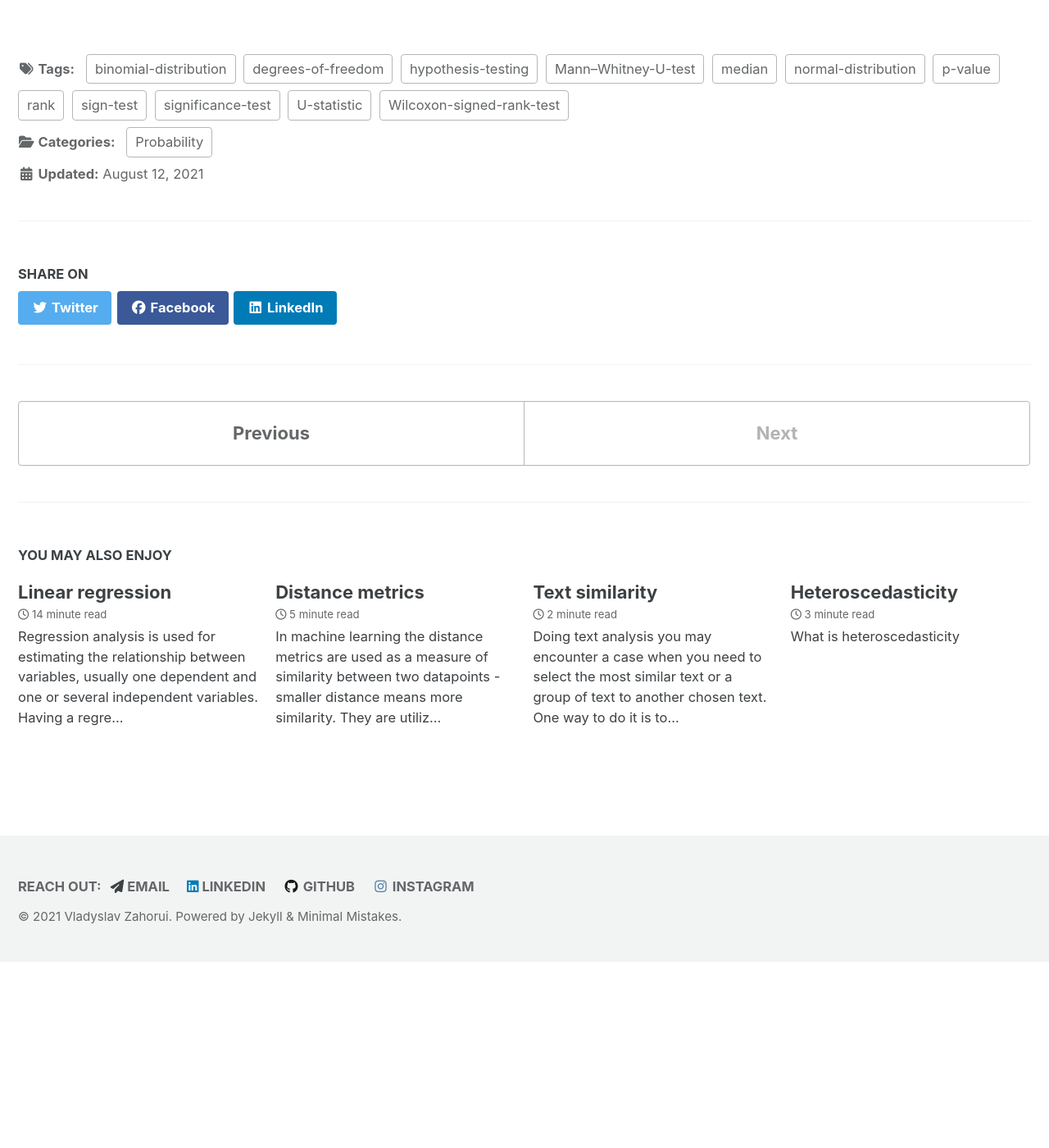
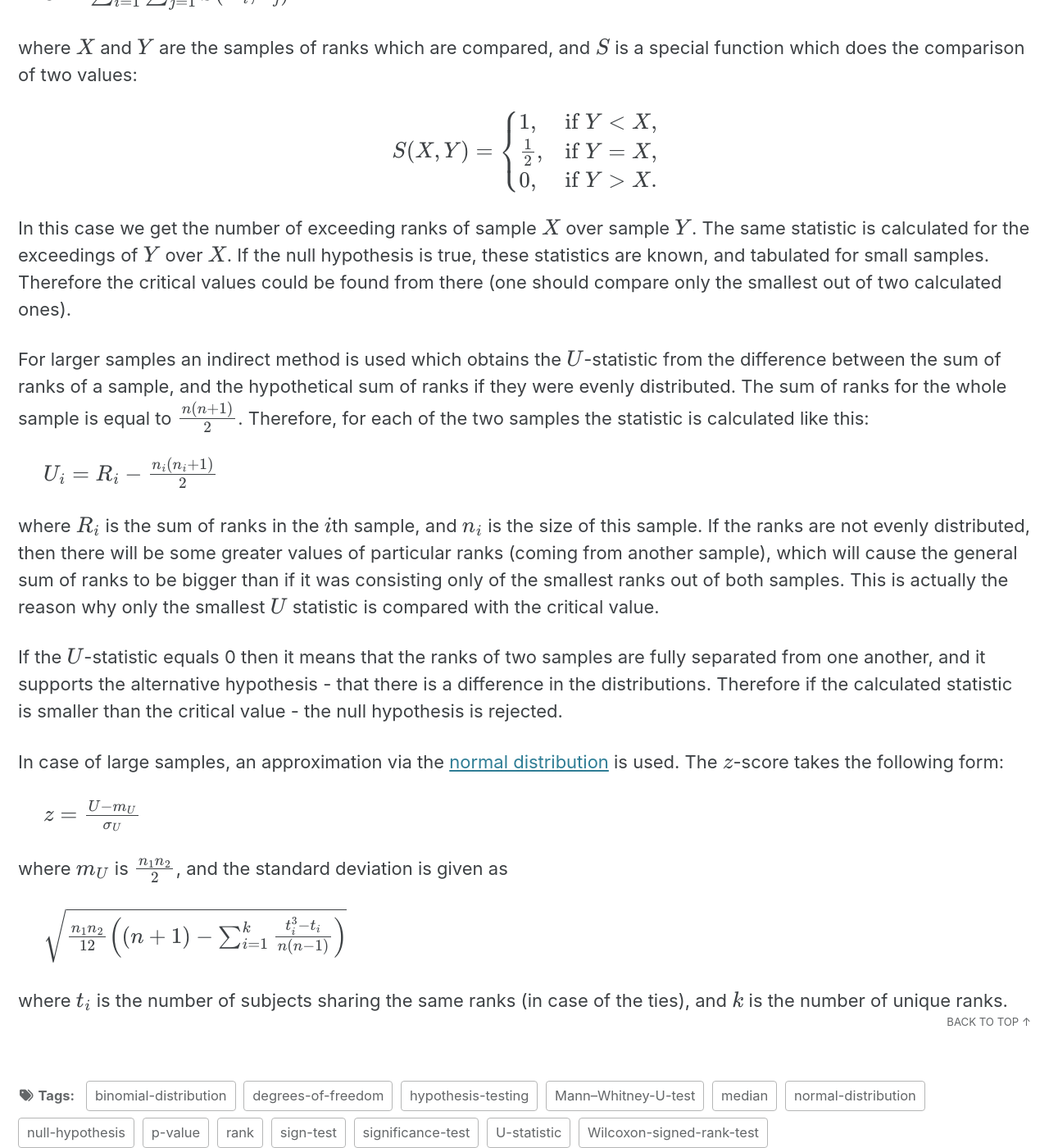
Before and after one commit to vzahorui/vzahorui.github.io, a Jekyll site: the page built from _posts/2021-06-06-hypothesis-test-non-parametric-statistics.md, in a window 1280 px wide and 1400 px high, scrolled down 3358 px. Shown: the whole window at 82% size. Built offline with Jekyll 4.4.1, drawn with Linux system fonts in a browser that asks for light colours; cached includes are drawn as plain includes; nearby versions of some CDN libraries; formulas are drawn with MathJax 3; before the commit the page ends 4532 px from its top, so only the background shows below that; some of the changed text lies outside the part shown.

Commit message:
added mann_witney test

```diff
--- a/_posts/2021-06-06-hypothesis-test-non-parametric-statistics.md
+++ b/_posts/2021-06-06-hypothesis-test-non-parametric-statistics.md
@@ -3,8 +3,8 @@ layout: single
 title: "Hypothesis test non-parametric statistics"
 description: "overview of test statistics: when to use each"
 category: "Probability"
-tags: degrees-of-freedom significance-test hypothesis-testing p-value normal-distribution binomial-distribution median sign-test Wilcoxon-signed-rank-test rank Mann–Whitney-U-test U-statistic
-date: 2021-08-12
+tags: degrees-of-freedom significance-test hypothesis-testing p-value normal-distribution binomial-distribution median sign-test Wilcoxon-signed-rank-test rank Mann–Whitney-U-test U-statistic null-hypothesis
+date: 2021-08-14
 ---
 
 This is an overview of the most commonly used non-parametric statistics in [hypothesis testing]({{ site.baseurl }}{% link _posts/2021-01-21-hypothesis-testing.md %}) explaining when to use each. Unlike the [parametric counterparts]({{ site.baseurl }}{% link _posts/2021-03-22-hypothesis-test-parametric-statistics.md %}), these tests do not assume that the data is [normally distributed]({{ site.baseurl }}{% link _posts/2021-03-27-statistical-distributions.md %}#normal_distribution), and therefore do not make use of its parameters, such as the mean and the variance.
@@ -13,8 +13,16 @@ The benefit of not assuming the normal distribution of the data in the non-param
 
 ## In this article
 
+* [One sample or two paired samples](#one_or_two_paired)
+  * [Sign test](#sign_test)
+  * [Wilcoxon signed-rank test](#wilcoxon_test)
+* [Two independent samples](#two_independent_samples)
+  * [Mann–Whitney U test](#mann_witney_test)
+
+<div id='one_or_two_paired'/>
 ## One sample or two paired samples
 
+<div id='sing_test'/>
 ### Sign test
 
 This test uses the median of a sample as a central tendency metric, and the null hypothesis is constructed as the median being equal to some constant $\theta$.
@@ -36,7 +44,9 @@ For example we want to know whether a new method of training causes improvement
 $P(x \leq 417) = \sum_{i=0}^{417} {\binom{1000}{i}}0.5^{i}0.5^{1000-i}$
 
 If the results for some of the observations do not change, they might be either added to the bigger category (treated as an evidence of the null hypothesis), or excluded from the sample altogether.
+<a href="#page-title" class="back-to-top">{{ site.data.ui-text[site.locale].back_to_top | default: 'Back to Top' }} &uarr;</a>
 
+<div id='wilcoxon_test'/>
 ### Wilcoxon signed-rank test
 
 Unlike the sign test, the Wilcoxon test takes into account not only the sign of the difference but also its magnitude. This makes sense in case of the paired tests because if the number of improvements and worsening is approximately the same, the magnitude of improvement might be much bigger than the magnitude of worsenings, which leads to a conclusion that there was an improvement on the whole. Under the null hypothesis the distribution of the differences is symmetric. If the test is two-sided then the median of the difference is assumed to be equal to zero, and if the test is one-sided then it is either positive or negative against the opposite alternative hypothesis.
@@ -44,7 +54,7 @@ Unlike the sign test, the Wilcoxon test takes into account not only the sign of
 This is how the test is performed:
 
 1. At first the absolute differences are measured (for each pair of observations or for an observation and a constant). Zero difference observations are usually discarded.
-2. These differences are ordered, and the rank is assigned to each observation based on its order. If there are equal differences then the rank is assigned as the average, so that the same values have the same rank.
+2. These differences are ordered, and the rank is assigned to each observation based on its order. If there are equal differences (ties) then the rank is assigned as the average, so that the same values have the same rank.
 3. Two sums of ranks are taken for the differences with different signs. For the two-sided test, if the null hypothesis is true, these sums should be approximately equal.
 4. For the two-sided test, the smallest of the sums is compared to the critical value for a given number of observations and the significance level. If it is smaller than the critical value then the null hypothesis is rejected. For the one-sided test the chosen sum is the one which has the sign corresponding to the alternative hypothesis.
 
@@ -54,9 +64,12 @@ Generally if the number of observations is greater than 25, then instead of the
 $W = \sum_{i=1}^n(\operatorname{sgn}(x_{1, i} - x_{2, i})\cdot R_i)$
 
 which is the sum of signed ranks. Under the null hypothesis the mean value of $W$ is zero, and the variance is $\frac{n(n+1)(n+2)}{6}$. Then the usual [$z$-test]({{ site.baseurl }}{% link _posts/2021-03-22-hypothesis-test-parametric-statistics.md %}#mean_sample_and_population) may be applied.
+<a href="#page-title" class="back-to-top">{{ site.data.ui-text[site.locale].back_to_top | default: 'Back to Top' }} &uarr;</a><a href="#page-title" class="back-to-top">{{ site.data.ui-text[site.locale].back_to_top | default: 'Back to Top' }} &uarr;</a>
 
-## Independent observations
+<div id='two_independent_samples'/>
+## Two independent samples
 
+<div id='mann_witney_test'/>
 ### Mann–Whitney U test
 
 This is yet another rank-based test, which is aimed at finding out whether two unpaired distributions are the same. In other words, the null hypothesis here is that the distribution of ranks in two samples is equal. Intuitively, if the ranks of the different samples are clustered on the opposite sides of the range, then there is a reason to assume that their underlying values do not come from the same distribution.
@@ -76,4 +89,27 @@ S(X,Y)={\begin{cases}
 \end{cases}}
 $$
 
-Then the sum of ranks for each group is calculated.
+In this case we get the number of exceeding ranks of sample $X$ over sample $Y$. The same statistic is calculated for the exceedings of $Y$ over $X$.
+If the null hypothesis is true, these statistics are known, and tabulated for small samples. Therefore the critical values could be found from there (one should compare only the smallest out of two calculated ones).
+
+For larger samples an indirect method is used which obtains the $U$-statistic from the difference between the sum of ranks of a sample, and the hypothetical sum of ranks if they were evenly distributed. The sum of ranks for the whole sample is equal to $\frac{n(n+1)}{2}$. Therefore, for each of the two samples the statistic is calculated like this:
+
+&nbsp;&nbsp;&nbsp;&nbsp;
+$U_i = R_i - \frac{n_i(n_i +1)}{2}$
+
+where $R_i$ is the sum of ranks in the $i$th sample, and $n_i$ is the size of this sample. If the ranks are not evenly distributed, then there will be some greater values of particular ranks (coming from another sample), which will cause the general sum of ranks to be bigger than if it was consisting only of the smallest ranks out of both samples. This is actually the reason why only the smallest $U$ statistic is compared with the critical value.
+
+If the $U$-statistic equals 0 then it means that the ranks of two samples are fully separated from one another, and it supports the alternative hypothesis - that there is a difference in the distributions. Therefore if the calculated statistic is smaller than the critical value - the null hypothesis is rejected.
+
+In case of large samples, an approximation via the [normal distribution]({{ site.baseurl }}{% link _posts/2021-03-27-statistical-distributions.md %}#normal_distribution) is used. The $z$-score takes the following form:
+
+&nbsp;&nbsp;&nbsp;&nbsp;
+$z = \frac{U - m_U}{\sigma_U}$
+
+where $m_U$ is $\frac{n_1 n_2}{2}$, and the standard deviation is given as
+
+&nbsp;&nbsp;&nbsp;&nbsp;
+$\sqrt{ \frac{n_1 n_2}{12} \left( (n+1) - \sum_{i=1}^k \frac{t_i^3 - t_i}{n(n-1)}  \right)}$
+
+where $t_i$ is the number of subjects sharing the same ranks (in case of the ties), and $k$ is the number of unique ranks.
+<a href="#page-title" class="back-to-top">{{ site.data.ui-text[site.locale].back_to_top | default: 'Back to Top' }} &uarr;</a>
```
